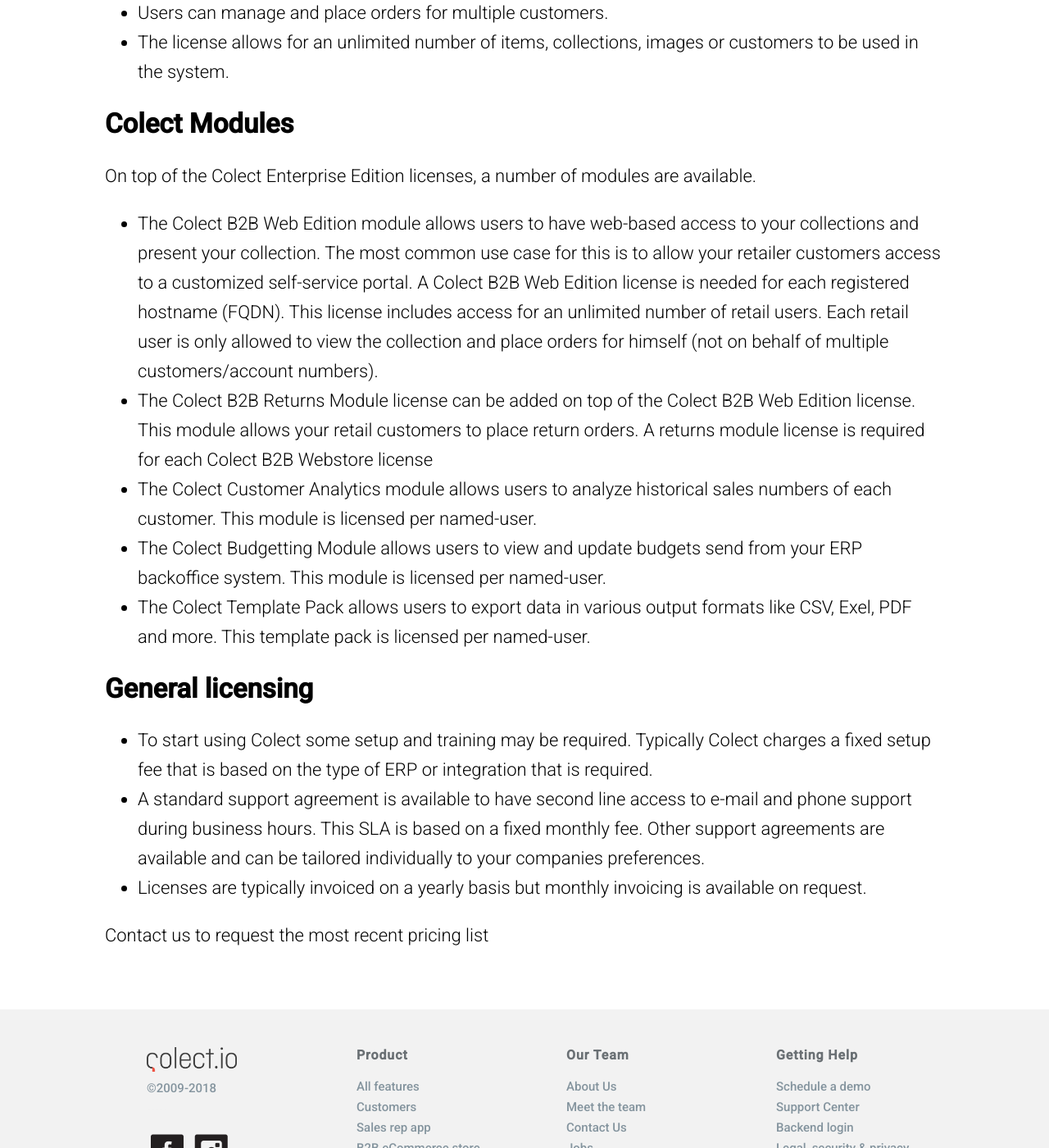
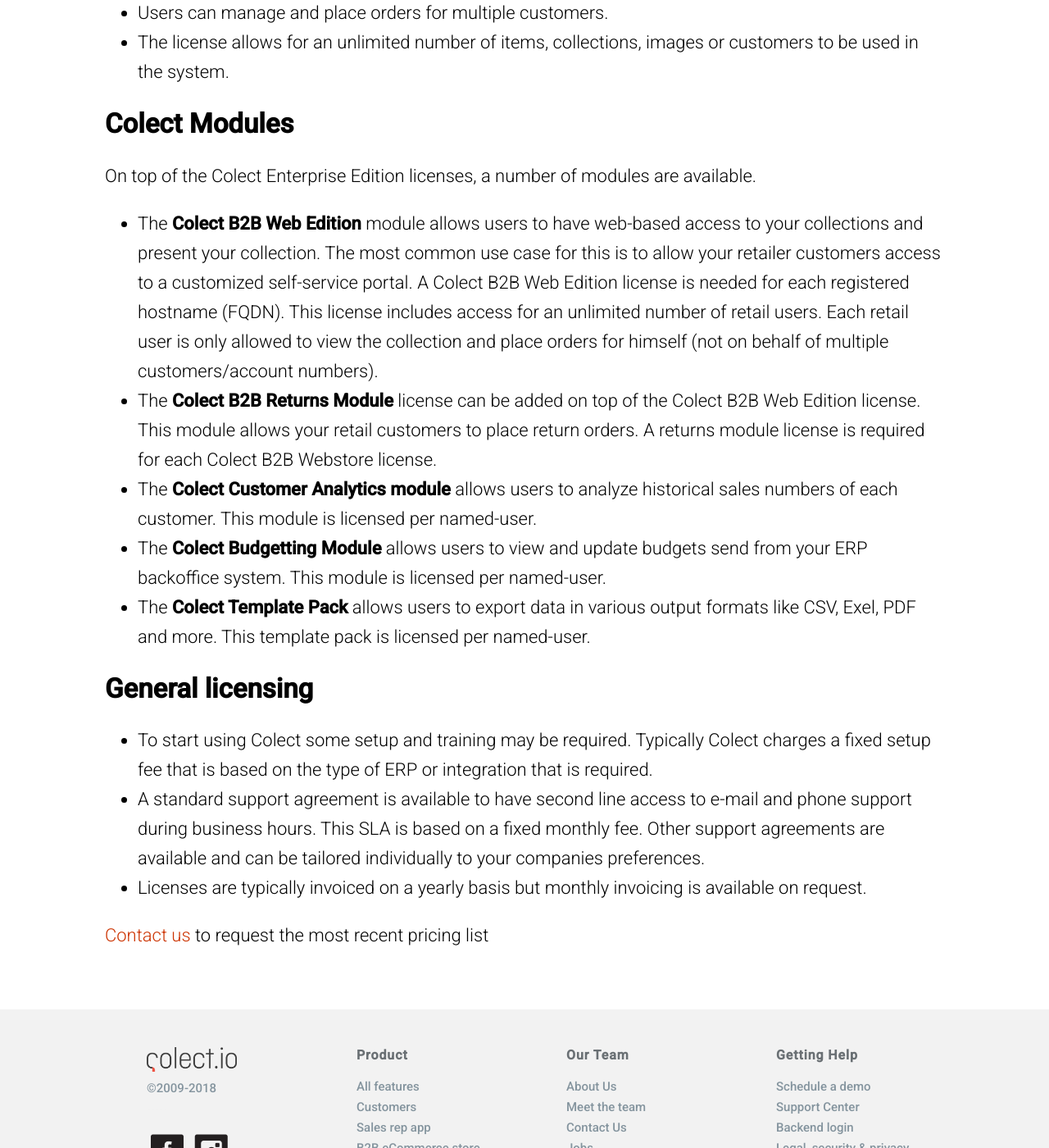
Before and after one commit to scienced/Colect--Jekyll, a Jekyll site: the page built from colect-licensing-model.md, in a window 1280 px wide and 1400 px high, scrolled down 889 px. Shown: the whole window at 82% size. Built offline with Jekyll 4.4.1, drawn with Linux system fonts in a browser that asks for light colours; nearby versions of some CDN libraries; part of the change alters nothing that is shown.

```diff
--- a/colect-licensing-model.md
+++ b/colect-licensing-model.md
@@ -2,33 +2,36 @@
 title: Licensing Model
 date: 2018-02-08 10:45:40 +0000
 Intro: Flexible monthly or yearly subscriptions for small & large brands
-Image: '/assets/img/bg/pricing-board.png'
+Image: "/assets/img/bg/pricing-board.png"
 layout: page
-description: The Colect Licensing Model is based on flexible monthly or yearly subscriptions. This way Colect is accessible both for brands with a few salespeople as well as for worldwide brands with hundreds of users without huge up-front investments
+description: The Colect Licensing Model is based on flexible monthly or yearly subscriptions.
+  This way Colect is accessible both for brands with a few salespeople as well as
+  for worldwide brands with hundreds of users without huge up-front investments
 ---
 The TheColect has various subscription-based licenses that can be assigned and re-assigned very flexible to different users within your company.
 
 ## Colect Enterprise Edition
 
 In order to use the Colect Platform at least one Colect Enterprise Edition license is required. This license is a **named-user subscription license** and an active license is required for each administrator, salesperson, agent or distributor that is registered with your company.
- * Users with a Colect Enterprise Edition license can use both the App and web-based environments and present and manage their collections from either tool.
- * Users can manage and place orders for multiple customers.
- * The license allows for an unlimited number of items, collections, images or customers to be used in the system.
+
+* Users with a Colect Enterprise Edition license can use both the App and web-based environments and present and manage their collections from either tool.
+* Users can manage and place orders for multiple customers.
+* The license allows for an unlimited number of items, collections, images or customers to be used in the system.
 
 ## Colect Modules
 
 On top of the Colect Enterprise Edition licenses, a number of modules are available.
 
- * The Colect B2B Web Edition module allows users to have web-based access to your collections and present your collection. The most common use case for this is to allow your retailer customers access to a customized self-service portal. A Colect B2B Web Edition license is needed for each registered hostname (FQDN). This license includes access for an unlimited number of retail users. Each retail user is only allowed to view the collection and place orders for himself (not on behalf of multiple customers/account numbers).
- * The Colect B2B Returns Module license can be added on top of the Colect B2B Web Edition license. This module allows your retail customers to place return orders. A returns module license is required for each Colect B2B Webstore license
- * The Colect Customer Analytics module allows users to analyze historical sales numbers of each customer. This module is licensed per named-user.
- * The Colect Budgetting Module allows users to view and update budgets send from your ERP backoffice system. This module is licensed per named-user.
- * The Colect Template Pack allows users to export data in various output formats like CSV, Exel, PDF and more. This template pack is licensed per named-user.
+* The **Colect B2B Web Edition** module allows users to have web-based access to your collections and present your collection. The most common use case for this is to allow your retailer customers access to a customized self-service portal. A Colect B2B Web Edition license is needed for each registered hostname (FQDN). This license includes access for an unlimited number of retail users. Each retail user is only allowed to view the collection and place orders for himself (not on behalf of multiple customers/account numbers).
+* The **Colect B2B Returns Module** license can be added on top of the Colect B2B Web Edition license. This module allows your retail customers to place return orders. A returns module license is required for each Colect B2B Webstore license.
+* The **Colect Customer Analytics module** allows users to analyze historical sales numbers of each customer. This module is licensed per named-user.
+* The **Colect Budgetting Module** allows users to view and update budgets send from your ERP backoffice system. This module is licensed per named-user.
+* The **Colect Template Pack** allows users to export data in various output formats like CSV, Exel, PDF and more. This template pack is licensed per named-user.
 
 ## General licensing
 
- * To start using Colect some setup and training may be required. Typically Colect charges a fixed setup fee that is based on the type of ERP or integration that is required.
- * A standard support agreement is available to have second line access to e-mail and phone support during business hours. This SLA is based on a fixed monthly fee. Other support agreements are available and can be tailored individually to your companies preferences.
- * Licenses are typically invoiced on a yearly basis but monthly invoicing is available on request.
+* To start using Colect some setup and training may be required. Typically Colect charges a fixed setup fee that is based on the type of ERP or integration that is required.
+* A standard support agreement is available to have second line access to e-mail and phone support during business hours. This SLA is based on a fixed monthly fee. Other support agreements are available and can be tailored individually to your companies preferences.
+* Licenses are typically invoiced on a yearly basis but monthly invoicing is available on request.
 
-Contact us to request the most recent pricing list
+[Contact us](/contact "contact colect sales") to request the most recent pricing list
```
